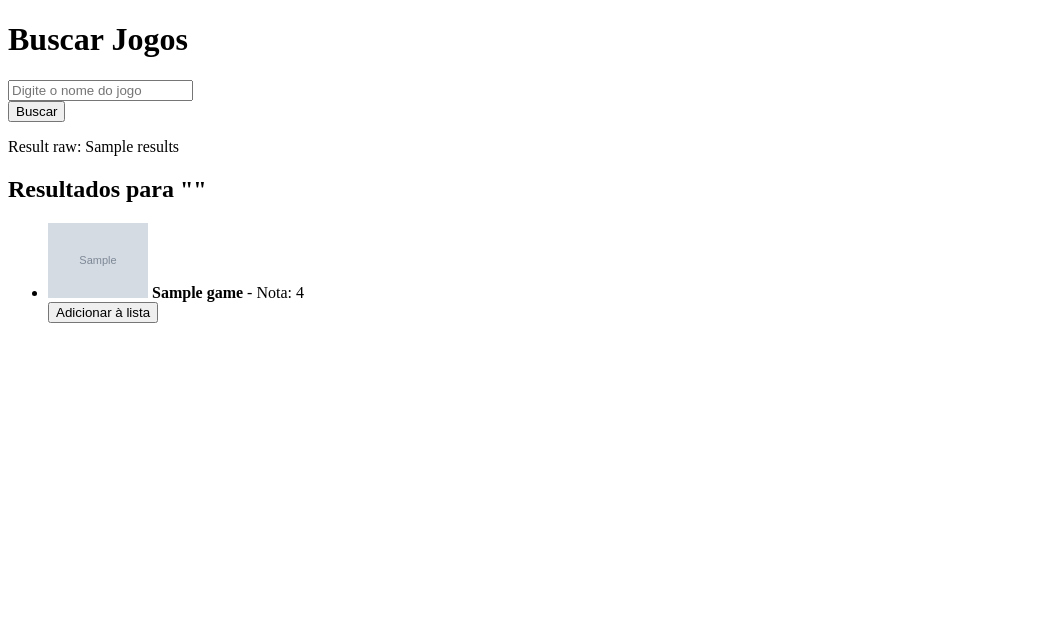
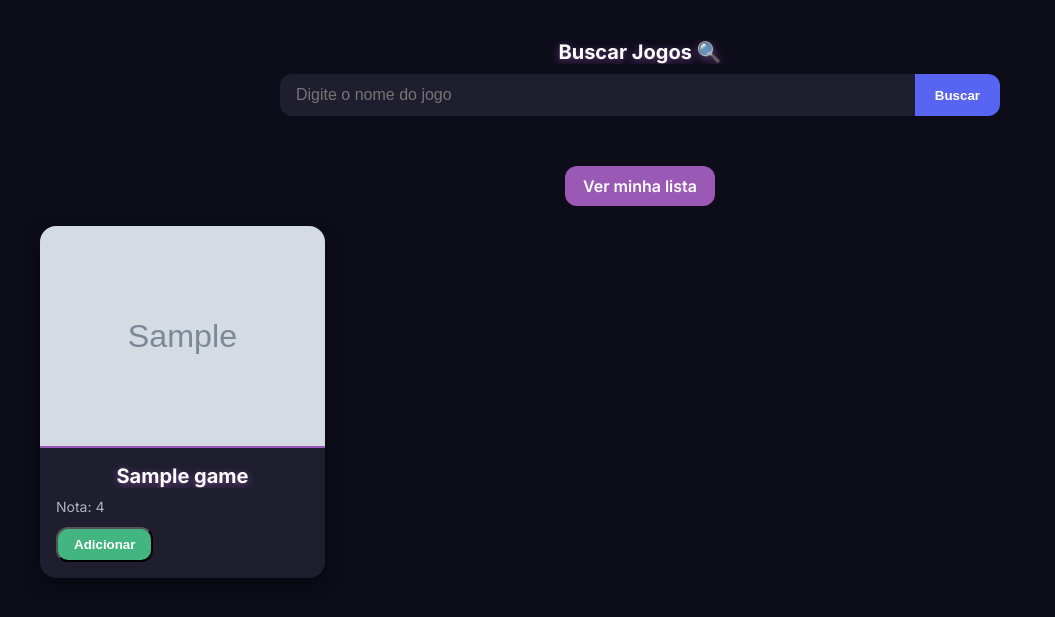
Before and after one commit to RageHTML/wsBackend-Fabrica26.1, a Django app: template BuscaFast/games/templates/games/search.html in a window 1280 px wide. Shown: the top 617 px of the page, without its empty margins (0-1055 px from the left). Run offline with Django 4.2, Linux system fonts and the light colour scheme; the template is opened without the code that fills it: most values are stand-ins (such as "Sample title", 1, 10 or a date in 2020); grey boxes marked "Sample" are stand-in pictures.

Commit message:
feat(ui): adiciona estilos CSS modernos e finaliza templates HTML

```diff
--- /dev/null
+++ b/BuscaFast/games/static/searchstyle.css
@@ -0,0 +1,150 @@
+@import url('https://fonts.googleapis.com/css2?family=Inter:wght@400;600;700&display=swap');
+
+body {
+    font-family: 'Inter', Arial, sans-serif;
+    background-color: #0d0d1a;
+    color: #f0f0f0;
+    margin: 0;
+    padding: 40px 20px;
+    display: flex;
+    flex-direction: column;
+    align-items: center;
+}
+
+.titulo {
+    width: 100%;
+    max-width: 1200px;
+    text-align: center;
+    font-size: 36px;
+    font-weight: 700;
+    color: #9b59b6;
+    margin-bottom: 30px;
+    text-shadow: 0 2px 8px rgba(155, 89, 182, 0.7);
+}
+
+.campo-de-busca {
+    width: 100%;
+    max-width: 720px;
+    display: flex;
+    margin-bottom: 30px;
+}
+
+.campo-de-busca input[type="text"] {
+    flex-grow: 1;
+    padding: 12px 16px;
+    border-radius: 12px 0 0 12px;
+    border: none;
+    font-size: 16px;
+    outline: none;
+    background-color: #1e1e2f;
+    color: #fff;
+}
+
+.campo-de-busca button {
+    padding: 12px 20px;
+    border-radius: 0 12px 12px 0;
+    border: none;
+    background-color: #5865f2;
+    color: #fff;
+    font-weight: 600;
+    cursor: pointer;
+    transition: all 0.3s ease;
+}
+
+.campo-de-busca button:hover {
+    background-color: #4752c4;
+    transform: translateY(-2px);
+    box-shadow: 0 4px 12px rgba(0,0,0,0.3);
+}
+
+.ver-lista {
+    display: inline-block;
+    margin: 20px 0;
+    padding: 10px 18px;
+    background-color: #9b59b6;
+    color: #fff;
+    text-decoration: none;
+    border-radius: 12px;
+    font-weight: 600;
+    transition: all 0.3s ease;
+}
+
+.ver-lista:hover {
+    background-color: #7d3c98;
+    transform: translateY(-2px);
+}
+
+.games-div {
+    display: grid;
+    grid-template-columns: repeat(4, 1fr);
+    gap: 20px;
+    width: 100%;
+    max-width: 1200px;
+}
+
+/* Card de resultado */
+.card {
+    background-color: #1e1e2f;
+    border-radius: 16px;
+    overflow: hidden;
+    display: flex;
+    flex-direction: column;
+    justify-content: space-between;
+    box-shadow: 0 6px 16px rgba(0,0,0,0.5);
+    transition: transform 0.3s ease, box-shadow 0.3s ease, background-color 0.3s ease;
+}
+
+.card:hover {
+    transform: scale(1.03);
+    box-shadow: 0 10px 24px rgba(155, 89, 182, 0.6);
+    background-color: #292943;
+}
+
+.capa {
+    width: 100%;
+    height: 220px;
+    object-fit: cover;
+    border-bottom: 2px solid #9b59b6;
+}
+
+.legendas {
+    padding: 16px;
+    display: flex;
+    flex-direction: column;
+    justify-content: space-between;
+}
+
+.titulo {
+    font-size: 20px;
+    font-weight: 700;
+    color: #ffffff;
+    margin-bottom: 10px;
+    white-space: nowrap;
+    overflow: hidden;
+    text-overflow: ellipsis;
+}
+
+.nota {
+    font-size: 14px;
+    color: #b0b0c0;
+    margin-bottom: 12px;
+}
+
+.adicionar {
+    display: flex;
+    align-items: center;
+    justify-content: center;
+    background-color: #43b581;
+    color: #fff;
+    font-weight: 600;
+    text-decoration: none;
+    border-radius: 12px;
+    padding: 8px 16px;
+    transition: all 0.3s ease;
+}
+
+.adicionar:hover {
+    background-color: #369768;
+    transform: translateY(-2px);
+    box-shadow: 0 6px 12px rgba(0,0,0,0.4);
+}
--- a/BuscaFast/games/templates/games/search.html
+++ b/BuscaFast/games/templates/games/search.html
@@ -1,44 +1,40 @@
+{% load static %}
 <!DOCTYPE html>
 <html>
 <head>
     <title>BuscaFast</title>
+    <link rel="stylesheet" href="{% static 'searchstyle.css' %}">
 </head>
 <body>
-        <h1>Buscar Jogos</h1>
-        <form method="GET" action="{% url 'search_page'%}"> <!-- Usando o metodo de Busca GET, Action envia os dados pegando a url associando o nome  -->
-            <input
-                type="text"
-                id="game_name"
-                name="game_name"
-                maxlength="80"
-                placeholder="Digite o nome do jogo"
-                required
-            > <!-- Definindo o campo de busca, maxlength e o tamanho maximo de caracteres, o id vai ser colocando em views.py-->
+    <div class="titulo">Buscar Jogos 🔍</div>
+
+    <form method="GET" action="{% url 'search_page' %}" class="campo-de-busca">
+        <input type="text" id="game_name" name="game_name" maxlength="80" placeholder="Digite o nome do jogo" required>
+        <button type="submit">Buscar</button>
     </form>
-        <button type="submit">Buscar</button> <!-- enviando para a url definida -->
 
+    <a href="{% url 'list_page' %}" class="ver-lista">Ver minha lista</a>
 
-        <p>Result raw: {{results}}</p> <!-- So um debug para eu ver como ta a lista -->
-        {% if results %} <!-- quando views retorna o contexto query e results -->
-            <h2>Resultados para "{{ query }}"</h2>
-            <ul>
-                {% for game in results %} <!-- Iterando na lista que o contexto retorna-->
-                    <li>
-                        {% if game.cover_url%} <!-- se na lista(results) achar cover_url-->
-                            <img src="{{ game.cover_url }}" alt="{{ game.name }}" style="width:100px; height:auto;">
+    {% if results %}
+        <div class="games-div">
+            {% for game in results %}
+                <div class="card">
+                    {% if game.cover_url %}
+                        <img src="{{ game.cover_url }}" alt="{{ game.name }}" class="capa">
                     {% endif %}
-                        <strong>{{ game.name }}</strong> - Nota: {{ game.rating }}
-
-                        <form method="GET" action="{% url 'add_to_list'%}">
+                    <div class="legendas">
+                        <div class="titulo">{{ game.name }}</div>
+                        <div class="nota">Nota: {{ game.rating|default:"-" }}</div>
+                        <form method="GET" action="{% url 'add_to_list' %}">
                             <input type="hidden" name="game_name" value="{{ game.name }}">
-                            <button type="submit">Adicionar à lista</button>
+                            <button type="submit" class="adicionar">Adicionar</button>
                         </form>
-                    </li>
+                    </div>
+                </div>
             {% endfor %}
-            </ul>
-        {% else %} <!-- caso nao encontre nenhum jogo ou outro erro-->
+        </div>
+    {% else %}
         <p>Nenhum Jogo encontrado para "{{ query }}"</p>
     {% endif %}
-
 </body>
 </html>
```
Also changed, not shown: BuscaFast/games/static/liststyle.css (added, +112 -0 lines), BuscaFast/games/templates/games/list.html (+14 -6 lines). Lines whose indentation alone changed are shown as unchanged.
